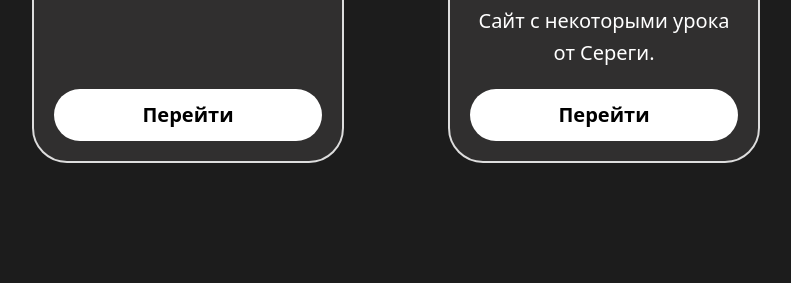
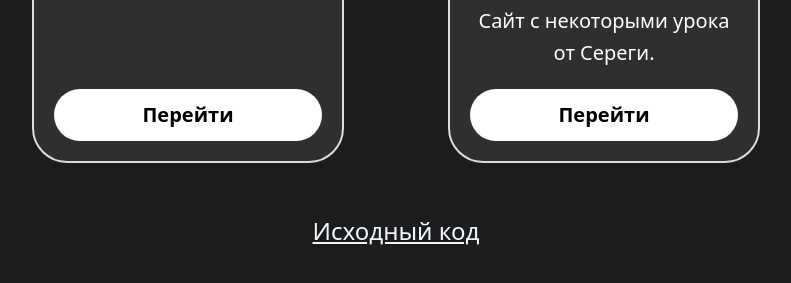
Before and after one commit to askiphy/dev.askiphy.ru, an Astro site: page / in a window 1280 px wide. Shown: the part 3863-4146 px from the top of the page, without its empty margins (244-1035 px from the left). Before the commit the page ends 4062 px from the top, so only its background shows below. Built offline with nearby package versions, Linux system fonts and the light colour scheme; Astro itself is replaced by a stand-in of ours.

Commit message:
Added source code (09.01.2025)

```diff
--- a/src/components/Main.astro
+++ b/src/components/Main.astro
@@ -20,5 +20,6 @@ const age = getAge();
         <Friends />
         <p class="text-center text-2xl text-blue-50 m-8 underline">{getTranslation("projects")}</p>
         <Projects />
+        <p class="text-center text-2xl text-blue-50 m-8"><a class="text-link" href="https://github.com/askiphy/dev.askiphy.ru">{getTranslation("source")}</a></p>
     </div>
 </main>
--- a/src/utils/utils.ts
+++ b/src/utils/utils.ts
@@ -161,6 +161,11 @@ export const translations: Translation[] = [
         ruText: "Контакты",
         engText: "Contacts"
     },
+    {
+        code: "source",
+        ruText: "Исходный код",
+        engText: "Source code"
+    },
 ]
 
 export function getTranslation(code: string) {
```
